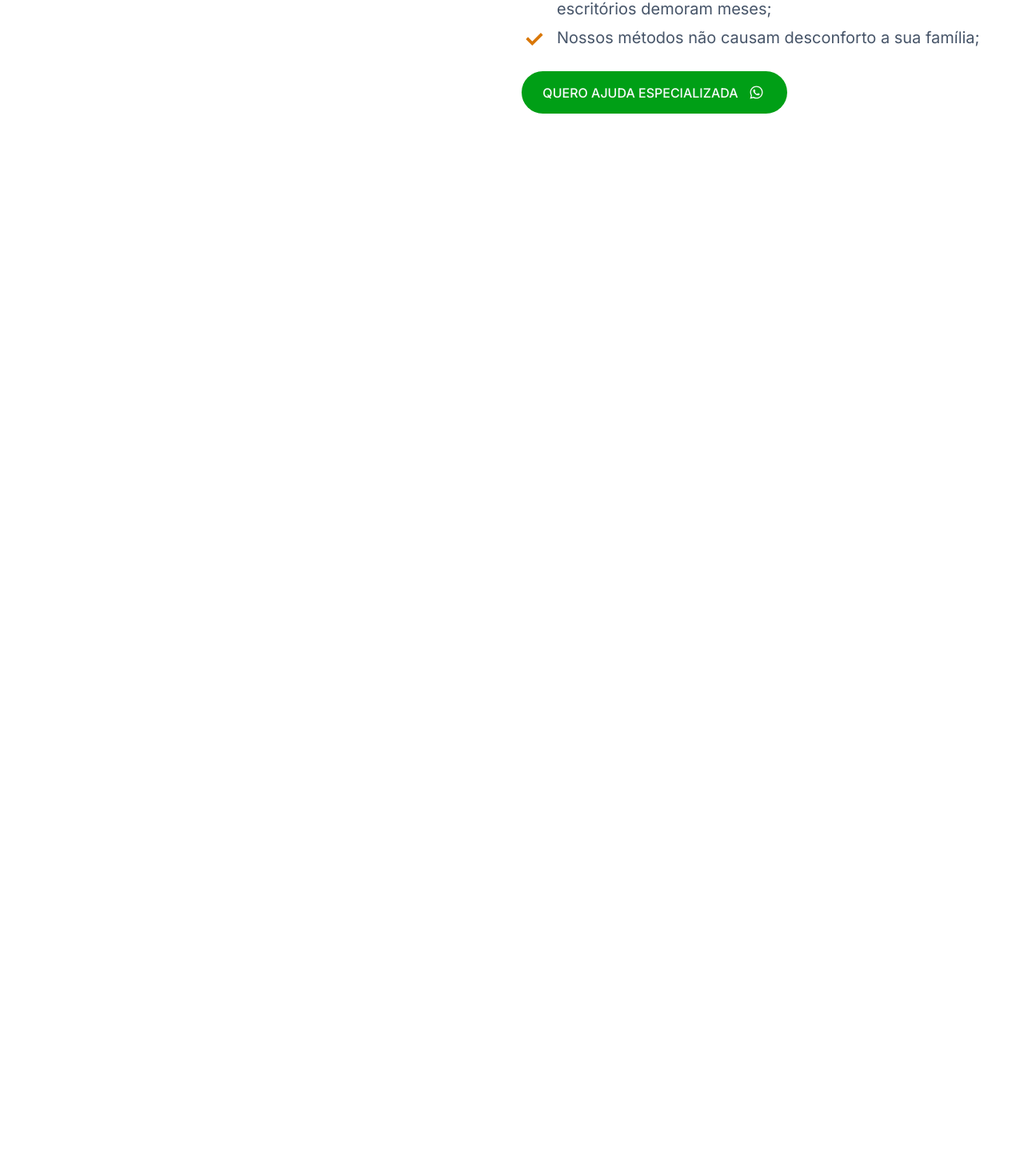
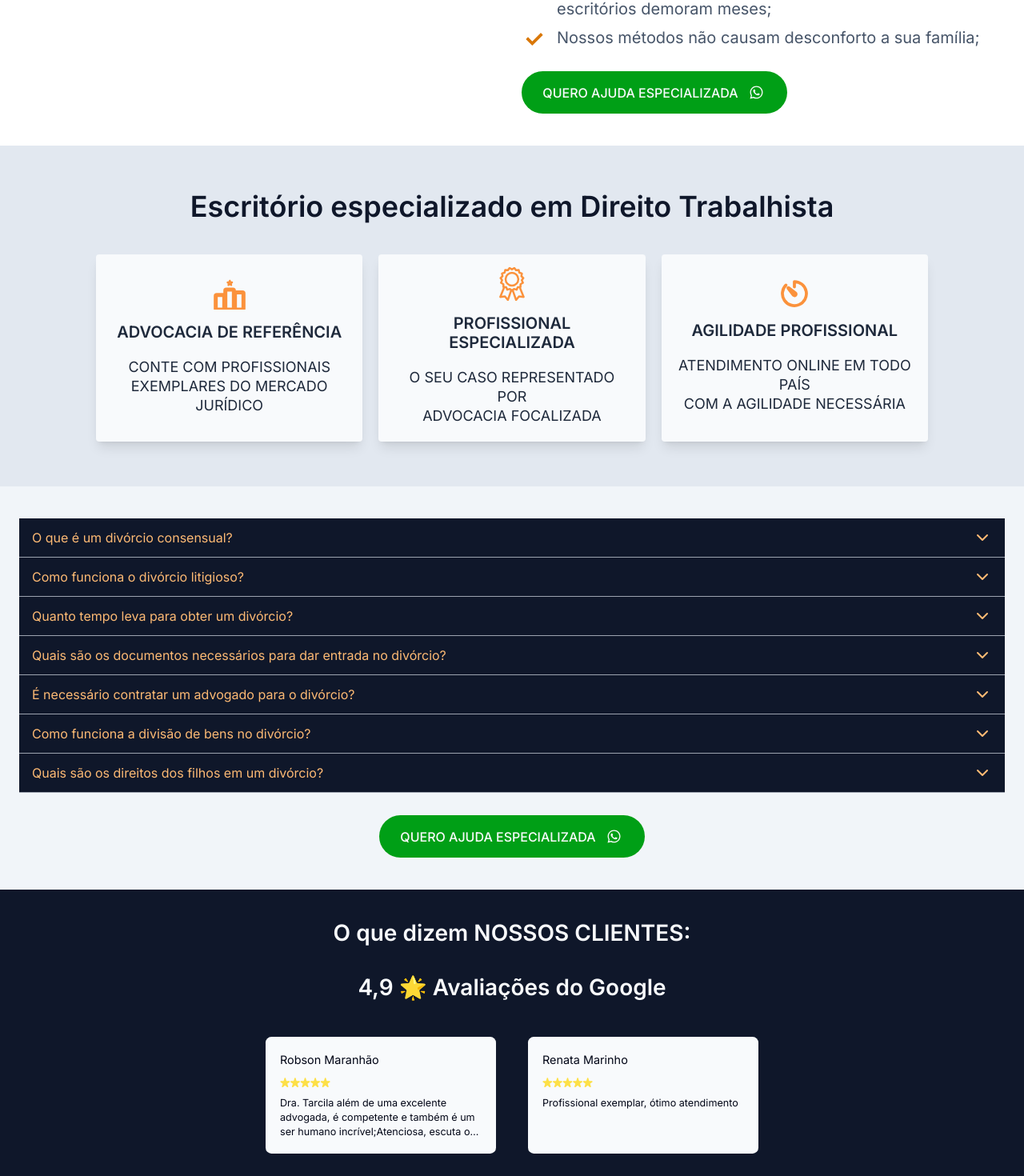
Before and after one commit to matheusmfl/tarsila-cavalcante-advogada, a Next.js app: page /trabalhista in a window 1280 px wide. Shown: the part 1252-2722 px from the top of the page at 80% size. Before the commit the page ends 1394 px from the top, so only its background shows below. Built offline with nearby package versions, Linux system fonts and the light colour scheme.

Commit message:
Create Sections and carrossel

```diff
--- a/src/app/(trabalhista)/trabalhista/page.tsx
+++ b/src/app/(trabalhista)/trabalhista/page.tsx
@@ -1,7 +1,10 @@
 import { HeaderDivorcio } from '@/app/components/divorcio/HeaderDivorcio'
 import { Hero } from '@/app/components/divorcio/Hero'
 import { Section2 } from '@/app/components/trabalhista/Section2'
-import { Section1 } from '@/app/components/trabalhista/Sections1'
+import { Section3 } from '@/app/components/trabalhista/Section3'
+import { Section1 } from '@/app/components/trabalhista/Section1'
+import { SectionAccordeon } from '@/app/components/divorcio/SectionAccordeon'
+import { SectionFeedback } from '@/app/components/trabalhista/SectionFeedback'
 
 export default function Trabalhista() {
   return (
@@ -10,6 +13,9 @@ export default function Trabalhista() {
       <Hero />
       <Section1 />
       <Section2 />
+      <Section3 />
+      <SectionAccordeon />
+      <SectionFeedback />
     </>
   )
 }
--- a/src/app/components/trabalhista/Section2.tsx
+++ b/src/app/components/trabalhista/Section2.tsx
@@ -6,7 +6,7 @@ export function Section2() {
   return (
     <>
       {/* Main Container */}
-      <div className="px-6 flex flex-col gap-6 xl:flex-row xl:px-[120px]">
+      <div className="px-6 pb-10 flex flex-col gap-6 xl:flex-row xl:px-[120px]">
         {/* Texto1 */}
 
         {/* Container para XL */}
--- /dev/null
+++ b/src/app/components/trabalhista/Section3.tsx
@@ -0,0 +1,59 @@
+import Image from 'next/image'
+import icon1 from '../../../assets/iconCard1.svg'
+import icon2 from '../../../assets/iconCard2.svg'
+import icon3 from '../../../assets/iconCard3.svg'
+
+export function Section3() {
+  return (
+    <section className="py-10 md:py-14 px-5 md:px-10 flex flex-col gap-5 md:gap-10 xl:px-[120px] bg-slate-200 w-full">
+      <h2 className="text-slate-900 font-roboto text-2xl text-center md:text-[36px] font-semibold leading-7 md:leading-10">
+        Escritório especializado em Direito Trabalhista
+      </h2>
+      {/* Container Cards */}
+      <div className="flex flex-col md:flex-row gap-5">
+        {/* Card1 */}
+        <div className="p-5 flex flex-col w-full items-center justify-center gap-5 shadow-lg bg-slate-50 rounded-[4px]">
+          <Image src={icon1} alt="icon" className="scale-125" />
+
+          <span className="text-slate-800 text-center font-roboto text-xl font-semibold leading-6">
+            ADVOCACIA DE REFERÊNCIA
+          </span>
+
+          <span className="text-slate-800 text-center font-roboto text-lg font-normal leading-6">
+            CONTE COM PROFISSIONAIS
+            <br /> EXEMPLARES DO MERCADO JURÍDICO
+          </span>
+        </div>
+
+        {/* Card2 */}
+
+        <div className="p-5 flex flex-col w-full items-center justify-center gap-5 shadow-lg bg-slate-50 rounded-[4px]">
+          <Image src={icon2} alt="icon" className="scale-125" />
+
+          <span className="text-slate-800 text-center font-roboto text-xl font-semibold leading-6">
+            PROFISSIONAL ESPECIALIZADA
+          </span>
+
+          <span className="text-slate-800 text-center font-roboto text-lg font-normal leading-6">
+            O SEU CASO REPRESENTADO POR
+            <br /> ADVOCACIA FOCALIZADA
+          </span>
+        </div>
+
+        {/* Card3 */}
+        <div className="p-5 flex flex-col w-full items-center justify-center gap-5 shadow-lg bg-slate-50 rounded-[4px]">
+          <Image src={icon3} alt="icon" className="scale-125" />
+
+          <span className="text-slate-800 text-center font-roboto text-xl font-semibold leading-6">
+            AGILIDADE PROFISSIONAL
+          </span>
+
+          <span className="text-slate-800 text-center font-roboto text-lg font-normal leading-6">
+            ATENDIMENTO ONLINE EM TODO PAÍS
+            <br /> COM A AGILIDADE NECESSÁRIA
+          </span>
+        </div>
+      </div>
+    </section>
+  )
+}
--- /dev/null
+++ b/src/app/components/trabalhista/SectionAccordeon.tsx
@@ -0,0 +1,15 @@
+import { Accordeon } from '../divorcio/microComponents/Accordion'
+import { CtaButton } from '../divorcio/microComponents/CtaButton'
+
+export function SectionAccordeon() {
+  return (
+    <section className="bg-slate-100 px-6 py-10 flex flex-col gap-7 w-full">
+      <div className="w-full">
+        <Accordeon />
+      </div>
+      <div className="md:flex md:items-center md:justify-center">
+        <CtaButton title="QUERO AJUDA ESPECIALIZADA" />
+      </div>
+    </section>
+  )
+}
--- /dev/null
+++ b/src/app/components/trabalhista/SectionFeedback.tsx
@@ -0,0 +1,68 @@
+import { CardsGoogleDivorcio } from '../divorcio/microComponents/CardsGoogleDivorcio'
+
+export function SectionFeedback() {
+  return (
+    <section className="py-10 px-6 flex items-center justify-center flex-col gap-8 md:gap-10 bg-slate-900 w-full">
+      <h2 className="text-center text-slate-50 font-roboto text-xl md:text-[28px] font-semibold leading-7">
+        O que dizem NOSSOS CLIENTES:
+      </h2>
+
+      <h3 className="text-center text-slate-50 md:text-[28px] font-roboto text-base font-semibold leading-7">
+        4,9 🌟 Avaliações do Google
+      </h3>
+
+      <div className="flex flex-col md:flex-row gap-5 xl:hidden">
+        <CardsGoogleDivorcio
+          author={`Robson Maranhão`}
+          stars={5}
+          content={`Dra. Tarcila além de uma excelente advogada, é competente e também é um ser humano incrível;Atenciosa, escuta o cliente, anota os mínimos detalhes, tira dúvida do cliente, é "ágil", "competente", tem domínio no que faz....Vale muito apena ser cliente da Dra. Tarcila pois ela nos passa 100% de segurança...`}
+        />
+        <CardsGoogleDivorcio
+          author={`Renata Marinho`}
+          stars={5}
+          content={`Profissional exemplar, ótimo atendimento`}
+        />
+      </div>
+
+      <div className="flex flex-col md:flex-row gap-5 xl:hidden">
+        <CardsGoogleDivorcio
+          author={`Esdras Morame`}
+          stars={5}
+          content={`Está com problemas ? Tarsila advogada é a solução. Excelente profissional,  recomendo 100%. Resolveu minha causa com muita atenção e proatividade.`}
+        />
+        <CardsGoogleDivorcio
+          author={`Bruno Vidal`}
+          stars={5}
+          content={`Minha experiência como cliente do escritório da Tarsila Cavalcante foi uma boa, uma causa uma seg...`}
+        />
+      </div>
+
+      {/* Div para XL */}
+      <div className="hidden xl:flex xl:gap-2">
+        <CardsGoogleDivorcio
+          author={`Robson Maranhão`}
+          stars={5}
+          content={`Dra. Tarcila além de uma excelente advogada, é competente e também é um ser humano incrível;Atenciosa, escuta o cliente, anota os mínimos detalhes, tira dúvida do cliente, é "ágil", "competente", tem domínio no que faz....Vale muito apena ser cliente da Dra. Tarcila pois ela nos passa 100% de segurança...`}
+        />
+        <CardsGoogleDivorcio
+          author={`Renata Marinho`}
+          stars={5}
+          content={`Profissional exemplar, ótimo atendimento`}
+        />
+      </div>
+
+      <div className="flex flex-col md:flex-row gap-5 xl:hidden">
+        <CardsGoogleDivorcio
+          author={`Esdras Morame`}
+          stars={5}
+          content={`Está com problemas ? Tarsila advogada é a solução. Excelente profissional,  recomendo 100%. Resolveu minha causa com muita atenção e proatividade.`}
+        />
+        <CardsGoogleDivorcio
+          author={`Bruno Vidal`}
+          stars={5}
+          content={`Minha experiência como cliente do escritório da Tarsila Cavalcante foi uma boa, uma causa uma seg...`}
+        />
+      </div>
+    </section>
+  )
+}
```
Also changed, not shown: src/app/components/trabalhista/Section1.tsx (renamed from src/app/components/trabalhista/Sections1.tsx).
